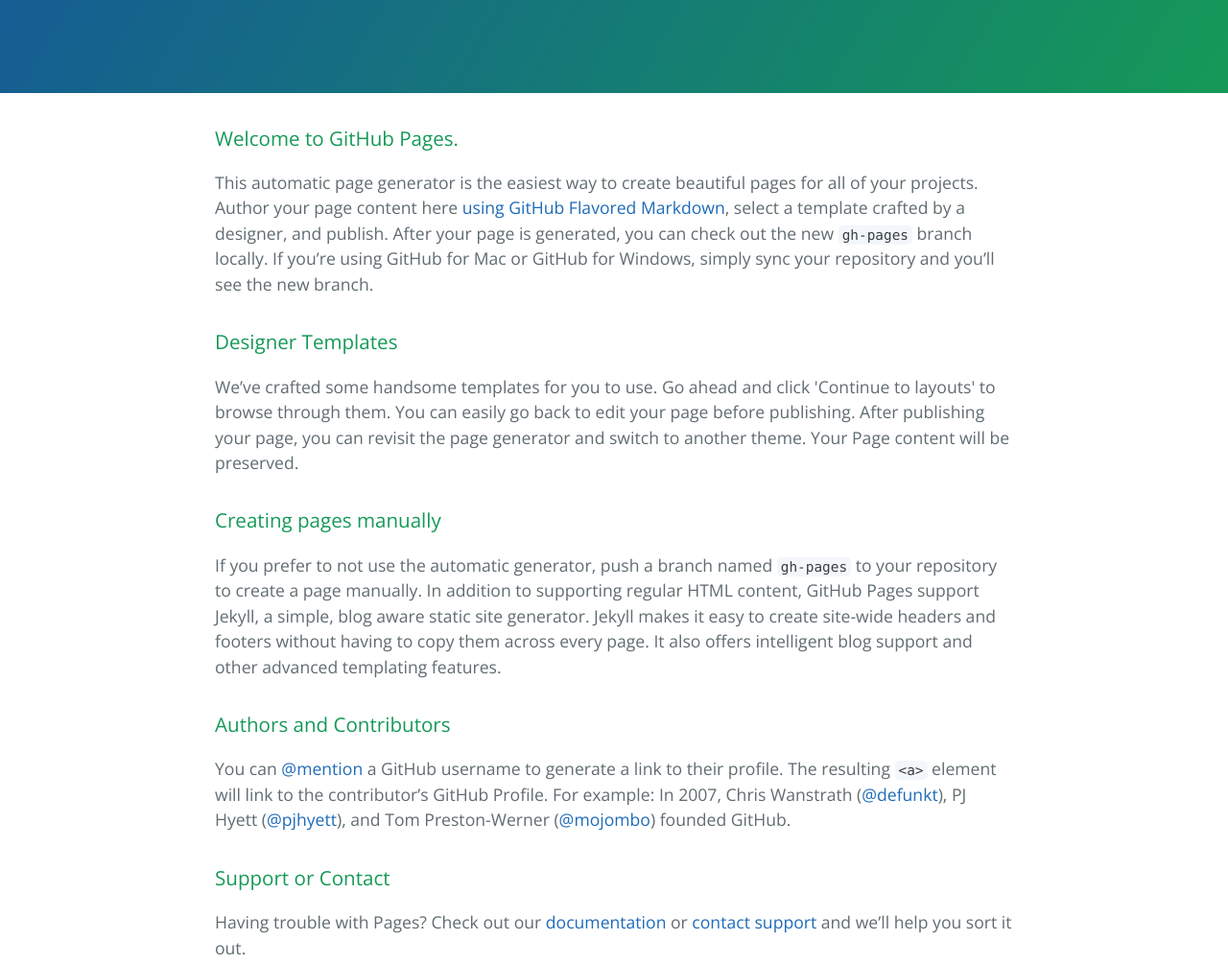
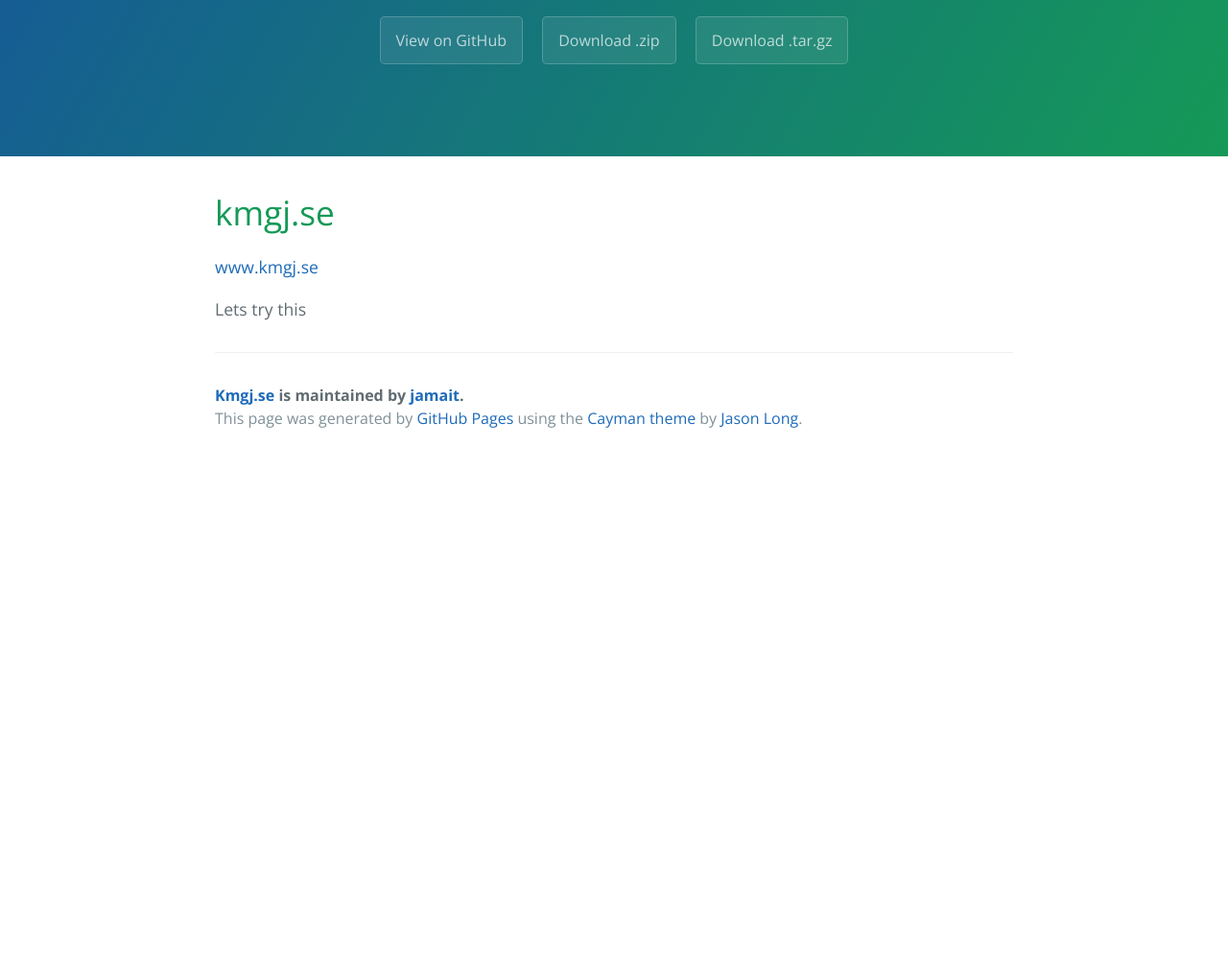
Before and after one commit to jamait/kmgj.net, a plain HTML site: page index.html in a window 1280 px wide. Shown: the part 220-1224 px from the top of the page at 96% size. After the commit the page ends 800 px from the top, so only its background shows below. Drawn offline with nearby package versions, Linux system fonts and the light colour scheme.

Commit message:
Create gh-pages branch via GitHub

```diff
--- a/index.html
+++ b/index.html
@@ -13,33 +13,18 @@
     <section class="page-header">
       <h1 class="project-name">Kmgj.se</h1>
       <h2 class="project-tagline">www.kmgj.se</h2>
+      <a href="https://github.com/jamait/kmgj.se" class="btn">View on GitHub</a>
+      <a href="https://github.com/jamait/kmgj.se/zipball/master" class="btn">Download .zip</a>
+      <a href="https://github.com/jamait/kmgj.se/tarball/master" class="btn">Download .tar.gz</a>
     </section>
 
     <section class="main-content">
-      <h3>
-<a id="welcome-to-github-pages" class="anchor" href="#welcome-to-github-pages" aria-hidden="true"><span class="octicon octicon-link"></span></a>Welcome to GitHub Pages.</h3>
+      <h1>
+<a id="kmgjse" class="anchor" href="#kmgjse" aria-hidden="true"><span class="octicon octicon-link"></span></a>kmgj.se</h1>
 
-<p>This automatic page generator is the easiest way to create beautiful pages for all of your projects. Author your page content here <a href="https://guides.github.com/features/mastering-markdown/">using GitHub Flavored Markdown</a>, select a template crafted by a designer, and publish. After your page is generated, you can check out the new <code>gh-pages</code> branch locally. If you’re using GitHub for Mac or GitHub for Windows, simply sync your repository and you’ll see the new branch.</p>
+<p><a href="http://www.kmgj.se">www.kmgj.se</a></p>
 
-<h3>
-<a id="designer-templates" class="anchor" href="#designer-templates" aria-hidden="true"><span class="octicon octicon-link"></span></a>Designer Templates</h3>
-
-<p>We’ve crafted some handsome templates for you to use. Go ahead and click 'Continue to layouts' to browse through them. You can easily go back to edit your page before publishing. After publishing your page, you can revisit the page generator and switch to another theme. Your Page content will be preserved.</p>
-
-<h3>
-<a id="creating-pages-manually" class="anchor" href="#creating-pages-manually" aria-hidden="true"><span class="octicon octicon-link"></span></a>Creating pages manually</h3>
-
-<p>If you prefer to not use the automatic generator, push a branch named <code>gh-pages</code> to your repository to create a page manually. In addition to supporting regular HTML content, GitHub Pages support Jekyll, a simple, blog aware static site generator. Jekyll makes it easy to create site-wide headers and footers without having to copy them across every page. It also offers intelligent blog support and other advanced templating features.</p>
-
-<h3>
-<a id="authors-and-contributors" class="anchor" href="#authors-and-contributors" aria-hidden="true"><span class="octicon octicon-link"></span></a>Authors and Contributors</h3>
-
-<p>You can <a href="https://github.com/blog/821" class="user-mention">@mention</a> a GitHub username to generate a link to their profile. The resulting <code>&lt;a&gt;</code> element will link to the contributor’s GitHub Profile. For example: In 2007, Chris Wanstrath (<a href="https://github.com/defunkt" class="user-mention">@defunkt</a>), PJ Hyett (<a href="https://github.com/pjhyett" class="user-mention">@pjhyett</a>), and Tom Preston-Werner (<a href="https://github.com/mojombo" class="user-mention">@mojombo</a>) founded GitHub.</p>
-
-<h3>
-<a id="support-or-contact" class="anchor" href="#support-or-contact" aria-hidden="true"><span class="octicon octicon-link"></span></a>Support or Contact</h3>
-
-<p>Having trouble with Pages? Check out our <a href="https://help.github.com/pages">documentation</a> or <a href="https://github.com/contact">contact support</a> and we’ll help you sort it out.</p>
+<p>Lets try this</p>
 
       <footer class="site-footer">
         <span class="site-footer-owner"><a href="https://github.com/jamait/kmgj.se">Kmgj.se</a> is maintained by <a href="https://github.com/jamait">jamait</a>.</span>
```
Also changed, not shown: params.json (+1 -1 lines).
